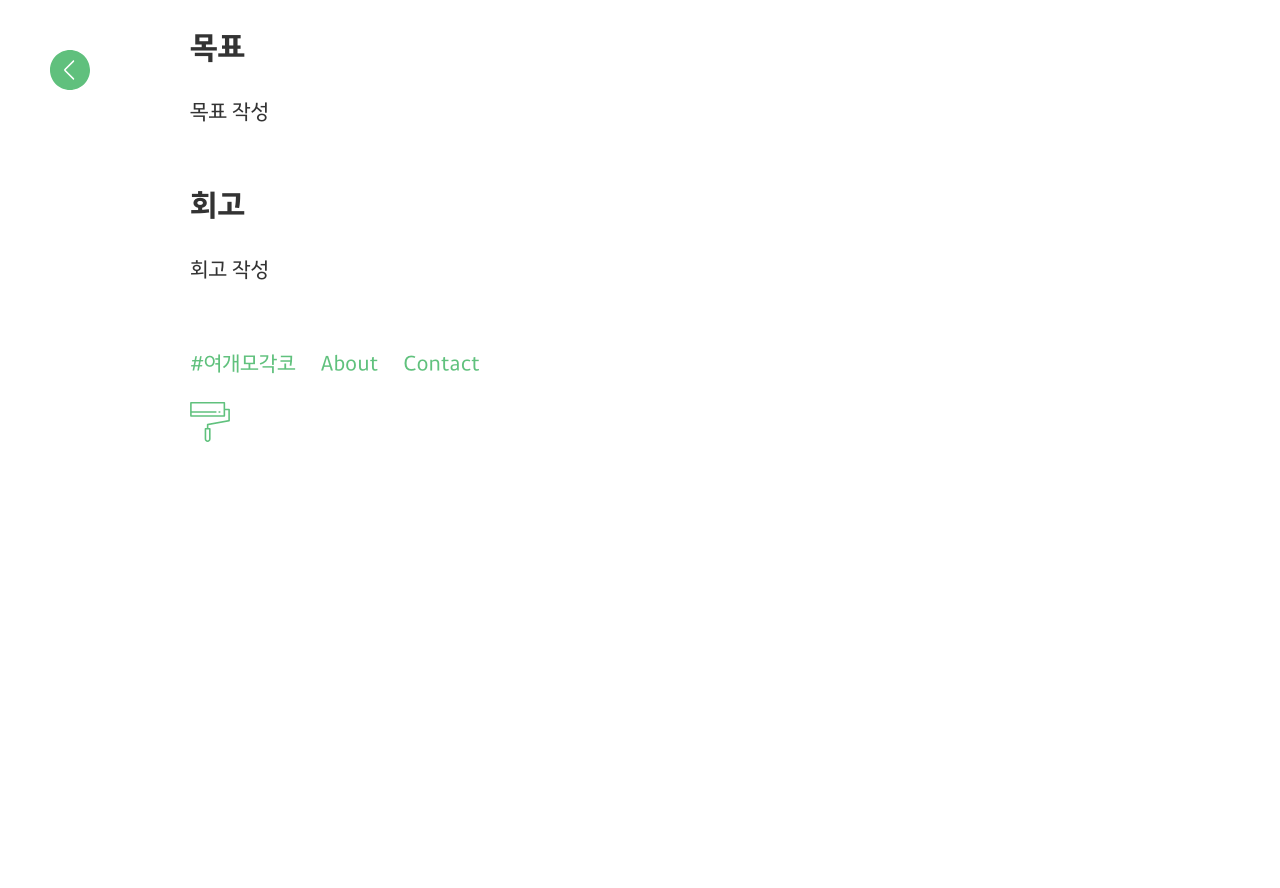
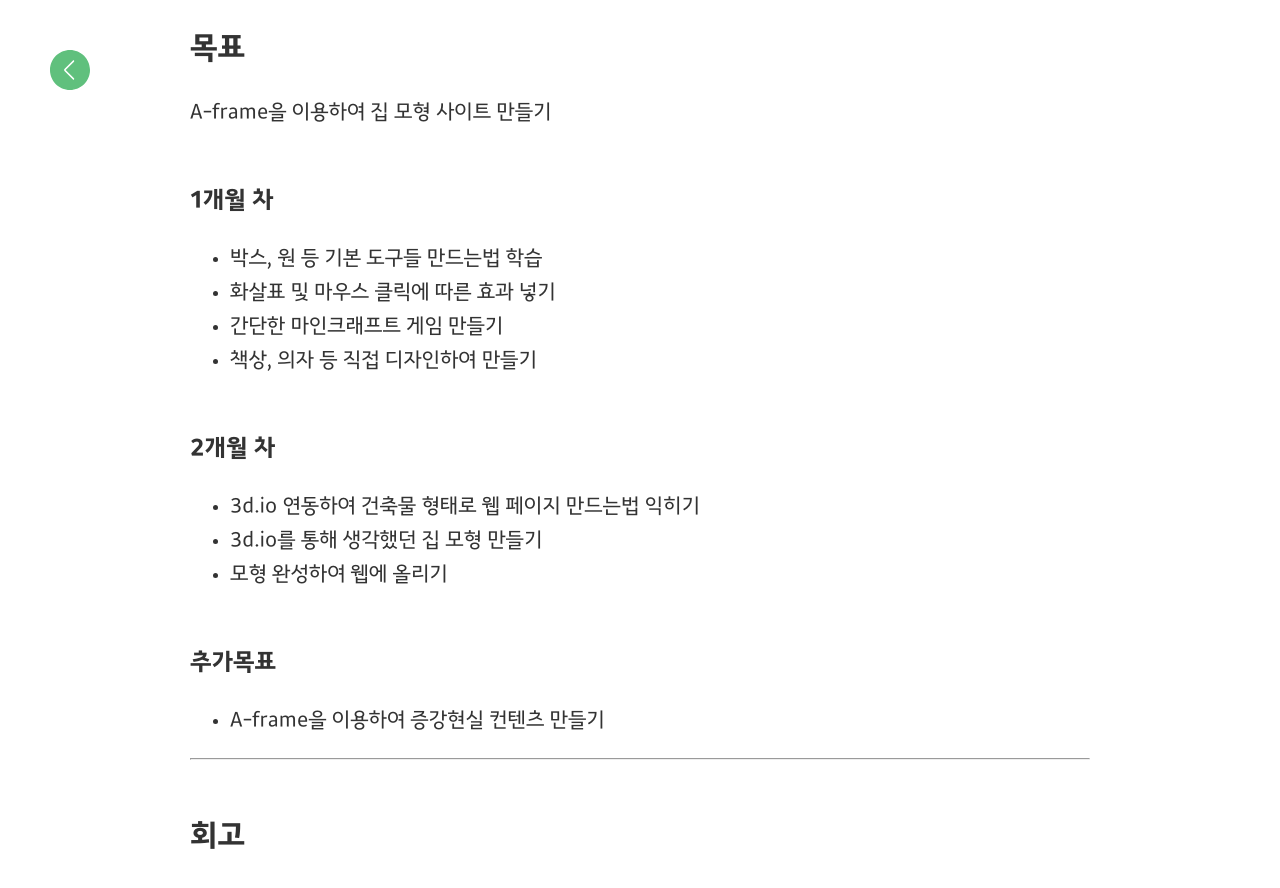
Before and after one commit to yeogaemogaco/retrospective-2nd, a Jekyll site: the page built from _posts/2017-11-04-HeaIn.md, in a window 1280 px wide and 900 px high, scrolled down 210 px. Shown: the top 888 px of the window. Built offline with Jekyll 4.4.1, drawn with Linux system fonts in a browser that asks for light colours; before the commit the page ends 980 px from its top, so only the background shows below that; some of the changed text lies outside the part shown.

Commit message:
[추가] 사라 목표 및 회고

```diff
--- a/_posts/2017-11-04-HeaIn.md
+++ b/_posts/2017-11-04-HeaIn.md
@@ -1,12 +1,35 @@
 ---
 layout: post
-title: "사라님 목표 및 회고"
+title: "A-frame으로 만드는 간단한 웹VR"
 author: Healn
-date: 2017-11-04 13:00
+date: 2017-11-18 02:00
 ---
 
 ## 목표
-목표 작성
+A-frame을 이용하여 집 모형 사이트 만들기
+
+### 1개월 차
+- 박스, 원 등 기본 도구들 만드는법 학습
+- 화살표 및 마우스 클릭에 따른 효과 넣기
+- 간단한 마인크래프트 게임 만들기
+- 책상, 의자 등 직접 디자인하여 만들기
+
+### 2개월 차
+- 3d.io 연동하여 건축물 형태로 웹 페이지 만드는법 익히기
+- 3d.io를 통해 생각했던 집 모형 만들기
+- 모형 완성하여 웹에 올리기
+
+### 추가목표
+- A-frame을 이용하여 증강현실 컨텐츠 만들기
+
+---
 
 ## 회고
-회고 작성
+
+## 11월 4일 - 1주차(킥오프)
+각자의 목표를 공유했다.
+A-frame에 대한 블로그 포스팅을 하는 건 어떠겠냐는 질문을 받았는데, 개념을 정리하며 진행하기 좋을 것 같아 익힌 내용을 깃허브 블로그에 조금씩 써보고자 한다. 깃허브 블로그를 만들어본 적이 없어 좀 헤매겠지만^^; 최종 목표는 모형을 완성하여 웹에 올리기인데 업로드 할만한 방식을 찾아봐야겠다. 시간이 남는다면 AWS에 업로드 해보고싶다:D
+
+## 11월 11일 - 2주차
+갑자기 코딩테스트가 잡히는 바람에 10시부터 11시 30분까지 시험을 봤다. 총 4문제였는데 그닥 어려운 문제는 아니였으나 자료구조와 알고리즘같은 기본이 부족하다는걸 느꼈다. 이론상으로 잘 알고있다 생각했는데 막상 코드로 짜려니 막막해서:( TODO 리스트만 점점 늘어간다..
+남는 30분동안 깃허브를 돌아다니던 중 쓸만한 배경을 발견했다! [aframe-environment-component](https://github.com/feiss/aframe-environment-component)
```
